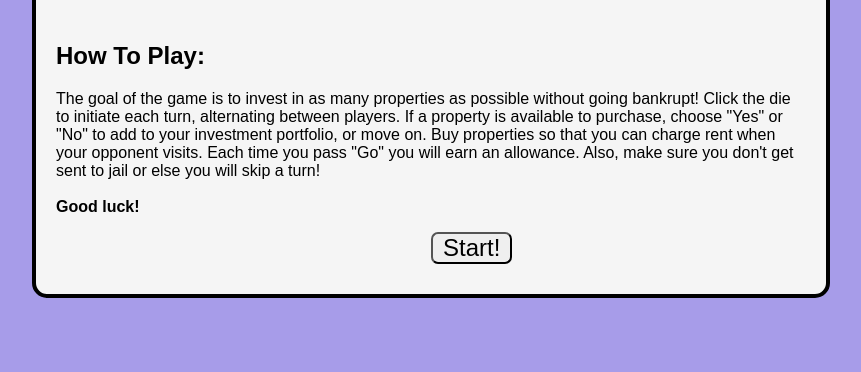
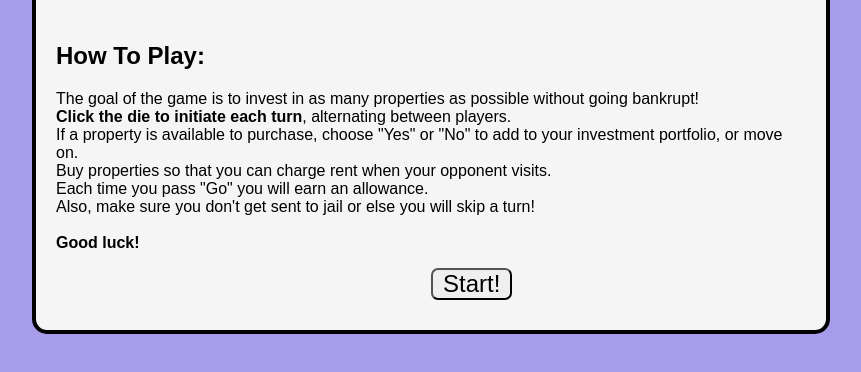
Before and after one commit to samphillips123/monopoly_lite_game, a plain HTML site: page index.html in a window 1280 px wide. Shown: the part 170-542 px from the top of the page, without its empty margins (209-1070 px from the left). Drawn offline with Linux system fonts and the light colour scheme.

Commit message:
adjusted html for index

```diff
--- a/index.html
+++ b/index.html
@@ -14,7 +14,7 @@
         </header>
         <div class="how-to">
             <h2>How To Play:</h2>
-            <p>The goal of the game is to invest in as many properties as possible without going bankrupt! Click the die to initiate each turn, alternating between players. If a property is available to purchase, choose "Yes" or "No" to add to your investment portfolio, or move on. Buy properties so that you can charge rent when your opponent visits. Each time you pass "Go" you will earn an allowance. Also, make sure you don't get sent to jail or else you will skip a turn!<br><br><strong>Good luck!</strong></p>
+            <p>The goal of the game is to invest in as many properties as possible without going bankrupt! <br><strong>Click the die to initiate each turn</strong>, alternating between players. <br>If a property is available to purchase, choose "Yes" or "No" to add to your investment portfolio, or move on. <br>Buy properties so that you can charge rent when your opponent visits. <br>Each time you pass "Go" you will earn an allowance. <br>Also, make sure you don't get sent to jail or else you will skip a turn!<br><br><strong>Good luck!</strong></p>
             <!-- https://www.w3docs.com/snippets/html/how-to-create-an-html-button-that-acts-like-a-link.html -->
             <button id="start-button" class="button" onclick="window.location.href='html/gameplay.html'">Start!</button>
         </div>
```
Also changed, not shown: js/gameplay.js (+42 -54 lines).
